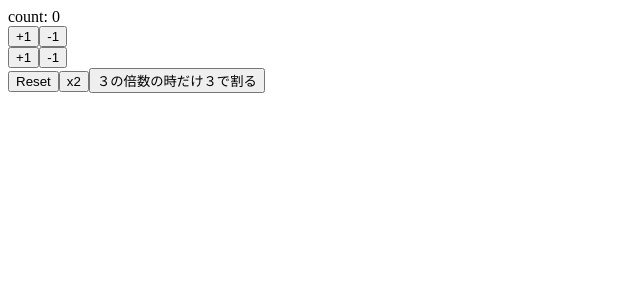
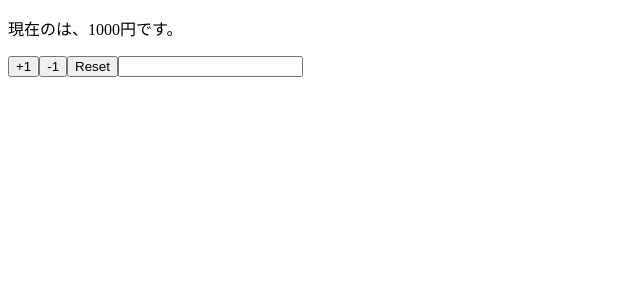
Before and after one commit to washogo/react-hooks-101-learn, a React (Create React App) app: page / in a window 1280 px wide. Shown: the top 300 px of the page, without its empty margins (0-640 px from the left). Built offline with nearby package versions, Linux system fonts and the light colour scheme.

Commit message:
implement component using multiple states

```diff
--- a/src/App.js
+++ b/src/App.js
@@ -1,46 +1,28 @@
 import React, { useState } from 'react'
 
-const App = () => {
-  const [count, setCount] = useState(0)
+const App = props => {
+  const [name, setName] = useState(props.name)
+  const [price, setPrice] = useState(props.price)
 
-  const increment = () => setCount(count + 1)
-  const decrement = () => setCount(count - 1)
-  const increment2 = () => setCount(previousCount => previousCount + 1)
-  const decrement2 = () => setCount(previousCount => previousCount - 1)
-  const reset = () => setCount(0)
-  const multiply = () => setCount(prevCount => prevCount * 2)
-  // const triple = () => {
-  //   if (count%3 === 0){
-  //     setCount(count / 3)
-  //   }
-  // }
-  // const triple = () => setCount(prevCount => {
-  //   if(prevCount % 3 === 0){
-  //     return prevCount / 3
-  //   }else{
-  //     return prevCount
-  //   }
-  // })
-  const triple = () => setCount(prevCount => prevCount % 3 === 0 ? prevCount / 3 : prevCount)
+  const reset = () => {
+    setPrice(props.price)
+    setName(props.name)
+  }
 
   return (
     <>
-      <div>count: {count}</div>
-      <div>
-        <button onClick={increment}>+1</button>
-        <button onClick={decrement}>-1</button>
-      </div>
-      <div>
-        <button onClick={increment2}>+1</button>
-        <button onClick={decrement2}>-1</button>
-      </div>
-      <div>
-        <button onClick={reset}>Reset</button>
-        <button onClick={multiply}>x2</button>
-        <button onClick={triple}>３の倍数の時だけ３で割る</button>
-      </div>
+      <p>現在の{name}は、{price}円です。</p>
+      <button onClick={() => setPrice(price + 1)}>+1</button>
+      <button onClick={() => setPrice(price - 1)}>-1</button>
+      <button onClick={reset}>Reset</button>
+      <input value={name} onChange={e => setName(e.target.value)}/>
     </>
   )
 }
 
+App.defaultProps = {
+    name: '',
+    price: 1000
+  }
+
 export default App
```
